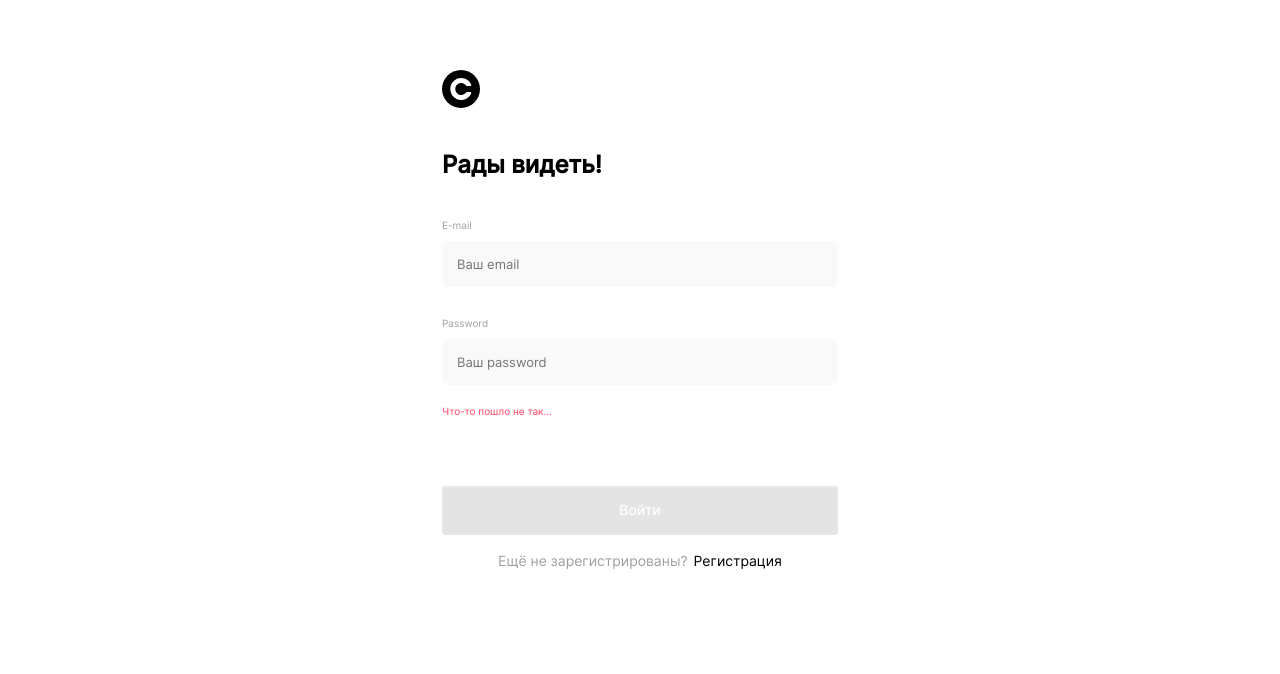
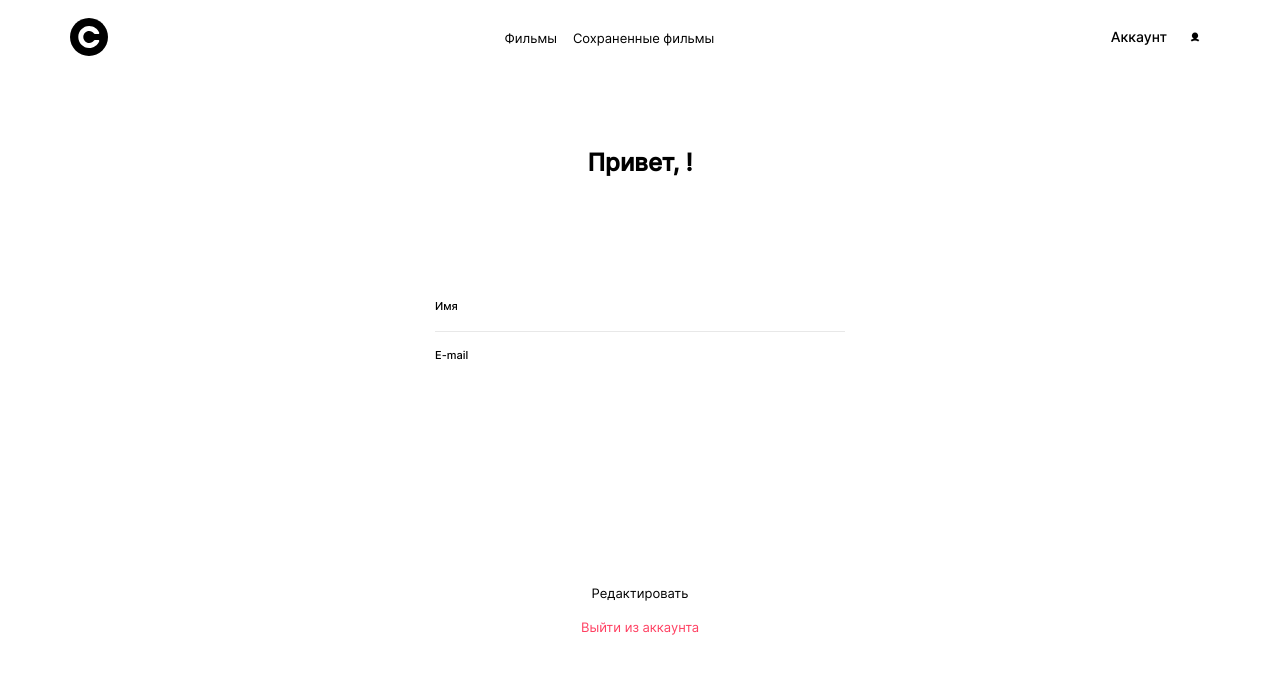
Before and after one commit to P1antain/movies-explorer-frontend, a React app: page /profile in a window 1280 px wide. Before the commit this address led to /signin. Built offline with nearby package versions, Linux system fonts and the light colour scheme; no server answers; sample sign-in values are in the browser's storage.

Commit message:
Add functional Profile.js

```diff
--- a/src/components/App/App.js
+++ b/src/components/App/App.js
@@ -1,4 +1,4 @@
-import React, {useEffect} from "react";
+import React, { useEffect } from "react";
 import { Route, Switch, useHistory } from "react-router-dom";
 import "./App.css";
 import Header from "../Header/Header";
@@ -19,58 +19,57 @@ function App() {
   const [inError, setError] = React.useState("");
   const history = useHistory();
 
-  useEffect(() =>{
-    checkToken()
-  }, [])
-
-  const handleResponse = (res) => {
-    localStorage.setItem("jwt", res.token);
+  const handleResponse = (data) => {
+    const { jwt } = data;
+    localStorage.setItem("jwt", jwt);
+    setCurrentUser(data);
     setLoggedIn(true);
     history.push("/movies");
   };
-  function onRegister(data) {
+  const onRegister = (data) => {
     mainApi
       .register(data.name, data.email, data.password)
       .then(handleResponse)
       .catch(() => {
         setError("Ошибка при регистрации");
       });
-  }
-  function onLogin(data) {
+  };
+  const onLogin = (data) => {
     mainApi
       .login(data.email, data.password)
       .then(handleResponse)
       .catch(() => {
         setError("Ошибка при регистрации");
       });
-  }
+  };
   const checkToken = () => {
-    const jwt = localStorage.getItem("jwt");
-    if (jwt) {
-      mainApi
-          .getContent(jwt)
-          .then((data) => {
-            setCurrentUser(data)
-            setLoggedIn(true)
-            history.push('/movies')
-          })
-          .catch((err) => {
-            console.log(err)
-          })
+    if (localStorage.getItem("jwt")) {
+      setLoggedIn(true);
+      history.push("/profile");
     }
-  }
-  function handleLogOut(){
+  };
+  const getData = () => {
     mainApi
-        .endSession()
-        .then(()=>{
-          console.log('heeeelloo')
-        })
-        .catch((err)=>
-        {
-          console.log(err)
-        })
-    // localStorage.clear()
-    // history.push('/')
+      .getContent()
+      .then((data) => {
+        setCurrentUser(data);
+      })
+      .catch((err) => console.log(err));
+  };
+  React.useEffect(() => {
+    checkToken();
+    if(loggedIn) {
+      getData()
+    }
+  }, [loggedIn]);
+
+  const handleLogOut = () => {
+    localStorage.clear();
+    history.push("/");
+  };
+
+  const onEdit = () => {
+    console.log('hi')
   }
 
   return (
@@ -99,9 +98,10 @@ function App() {
             loggedIn={loggedIn}
             currentUser={currentUser}
             exitSession={handleLogOut}
+            onEdit={onEdit}
           />
           <Route path="/signin">
-            <Login onLogin={onLogin} />
+            <Login onLogin={onLogin} inError={inError} />
           </Route>
           <Route path="/signup">
             <Register onRegister={onRegister} inError={inError} />
--- a/src/components/Login/Login.js
+++ b/src/components/Login/Login.js
@@ -5,7 +5,7 @@ import AuthPage from "../AuthPage/AuthPage";
 import "../AuthPage/Auth.css";
 import {schemaLogin} from '../../utils/Constants'
 
-function Login({ onLogin }) {
+function Login({ onLogin, inError}) {
   const {
     register,
     handleSubmit,
@@ -54,7 +54,7 @@ function Login({ onLogin }) {
         <span className="authPage__error">{errors.password?.message}</span>
 
         <span className="authPage__error">
-          Что-то пошло не так...
+          {inError}
         </span>
         <button className={`authPage__btn ${isValid? 'authPage__btn_disable' : ''}`} type="submit" disabled={!isValid}>
           Войти
--- a/src/components/Profile/Profile.css
+++ b/src/components/Profile/Profile.css
@@ -11,6 +11,9 @@
   padding-top: 74px;
   margin: 0;
 }
+.profile__form{
+  text-align: center;
+}
 .profile__more {
   display: flex;
   width: 410px;
@@ -18,7 +21,7 @@
   border-bottom: 1px solid #e8e8e8;
   padding: 123px 0 16px;
 }
-.profile__more:last-child {
+.profile__more:nth-child(2) {
   padding: 17px 0 0;
   border-bottom: none;
 }
--- a/src/components/Profile/Profile.js
+++ b/src/components/Profile/Profile.js
@@ -1,44 +1,55 @@
 import React, { useState } from "react";
+import { useForm } from "react-hook-form";
 import "./Profile.css";
+import { CurrentUserContext } from "../../contexts/CurrentUserContext";
 import Header from "../Header/Header";
+import { yupResolver } from "@hookform/resolvers/yup";
+import { schemaEdit } from "../../utils/Constants";
 
-function Profile({ currentUser, exitSession }) {
-  const [isEdit, setEdit] = useState(false);
-  const { name, email } = currentUser;
-  function toggleEdit() {
-    setEdit(!isEdit);
-  }
+function Profile({ exitSession , onEdit }) {
+  const currentUser = React.useContext(CurrentUserContext);
+  const {
+    register,
+    handleSubmit,
+    formState: { errors, isValid },
+  } = useForm({
+    resolver: yupResolver(schemaEdit),
+    mode: "onChange",
+  });
   function handleLogOut(){
     exitSession()
   }
+  const onSubmit = (data) => {
+    onEdit(data);
+    console.log(data)
+  };
   return (
     <>
       <Header ifLoginIn={true}/>
       <div className="profile">
-        <h2 className="profile__name">Привет, {name}!</h2>
-        <form className="profile__form">
+        <h2 className="profile__name">Привет, {currentUser.name}!</h2>
+        <form className="profile__form" onSubmit={handleSubmit(onSubmit)}>
           <div className="profile__more">
             <label className="profile__about">Имя</label>
             <input
               className="profile__info"
-              defaultValue={name}
-              // disabled={isEdit}
-              required
+              defaultValue={currentUser.name}
+              {...register("name")}
             />
           </div>
           <div className="profile__more">
             <label className="profile__about">E-mail</label>
             <input
               className="profile__info"
-              defaultValue={email}
-              // disabled={isEdit}
-              required
+              defaultValue={currentUser.email}
+              {...register("email")}
             />
           </div>
+          <button className="profile__edit" type="submit" >
+            Редактировать
+          </button>
         </form>
-        <button className="profile__edit" onClick={toggleEdit}>
-          Редактировать
-        </button>
+
         <button className="profile__exit" onClick={handleLogOut}>Выйти из аккаунта</button>
       </div>
     </>
--- a/src/components/Register/Rigister.js
+++ b/src/components/Register/Rigister.js
@@ -36,7 +36,7 @@
         <input
           type="name"
           className="auth__input"
-          placeholder="Ваш email"
+          placeholder="Ваше name"
           id="Name"
           {...register("name")}
         />
--- a/src/utils/Constants.js
+++ b/src/utils/Constants.js
@@ -9,3 +9,7 @@ export const schemaLogin = yup.object().shape({
     email: yup.string().email().required(),
     password: yup.string().min(7).required(),
 });
+export const schemaEdit = yup.object().shape({
+    name: yup.string().min(5).required(),
+    email: yup.string().email().required(),
+});
--- a/src/utils/MainApi.js
+++ b/src/utils/MainApi.js
@@ -8,9 +8,11 @@ class MainApi {
     }
     return res.json();
   }
+
   register(name, email, password) {
     return fetch(`${this._url}/signup`, {
       method: "POST",
+      credentials: "include",
       headers: {
         "Content-Type": "application/json",
       },
@@ -21,9 +23,11 @@ class MainApi {
       }),
     }).then(this._checkResponse);
   }
+
   login(email, password) {
     return fetch(`${this._url}/signin`, {
       method: "POST",
+      credentials: "include",
       headers: {
         "Content-Type": "application/json",
       },
@@ -33,12 +37,12 @@ class MainApi {
       }),
     }).then(this._checkResponse);
   }
-  getContent(token) {
+  getContent() {
     return fetch(`${this._url}/users/me`, {
       method: "GET",
+      credentials: "include",
       headers: {
         "Content-Type": "application/json",
-        "Authorization": `Bearer ${token}`,
       },
     }).then(this._checkResponse);
   }
@@ -53,8 +57,9 @@ class MainApi {
 }
 
 const mainApi = new MainApi({
-  url: "http://p1antain.api.nomoredomains.club",
-  // url: "http://localhost:3000",
+
+  url: "http://localhost:3000",
+  // url: "https://p1antain.api.nomoredomains.club",
 });
 
 export default mainApi;
```
